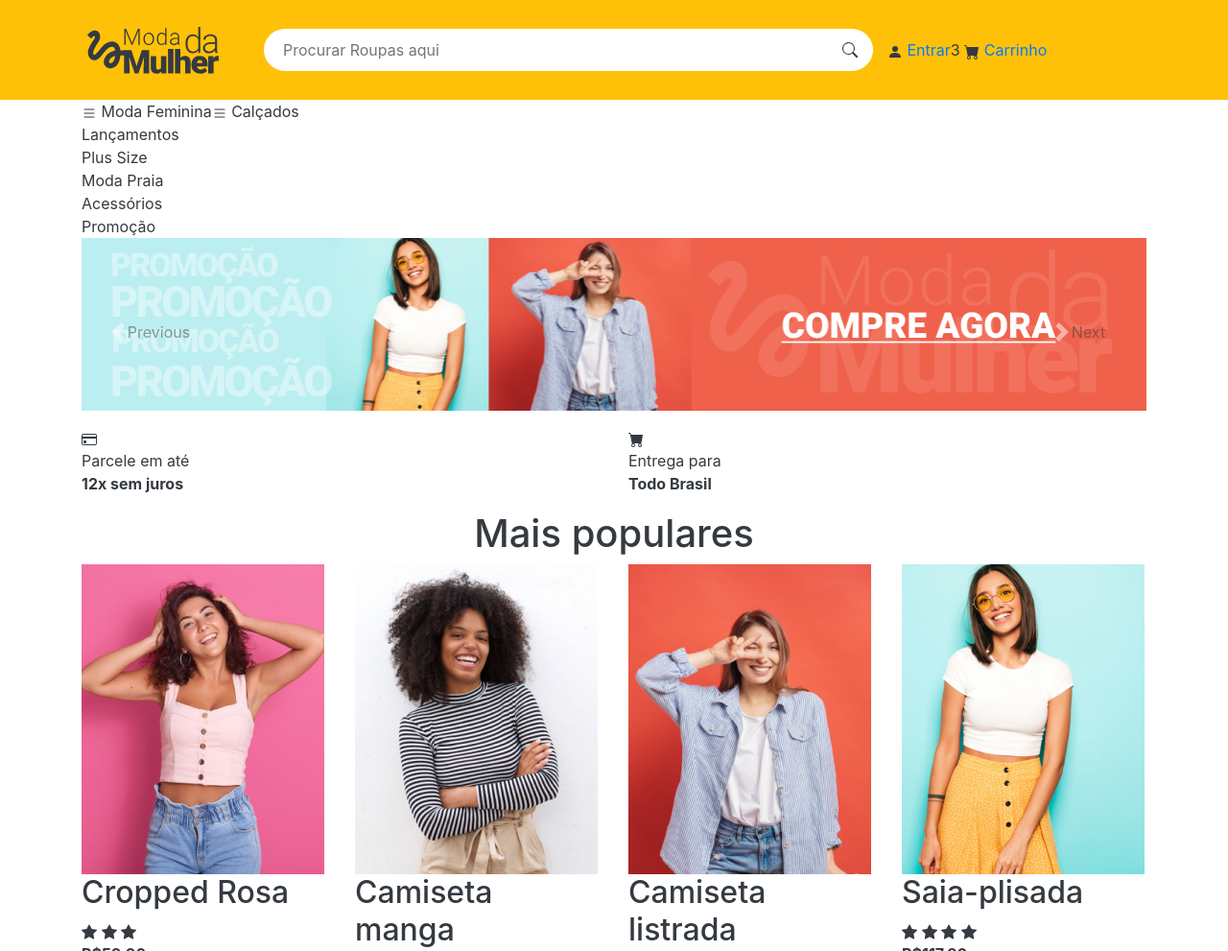
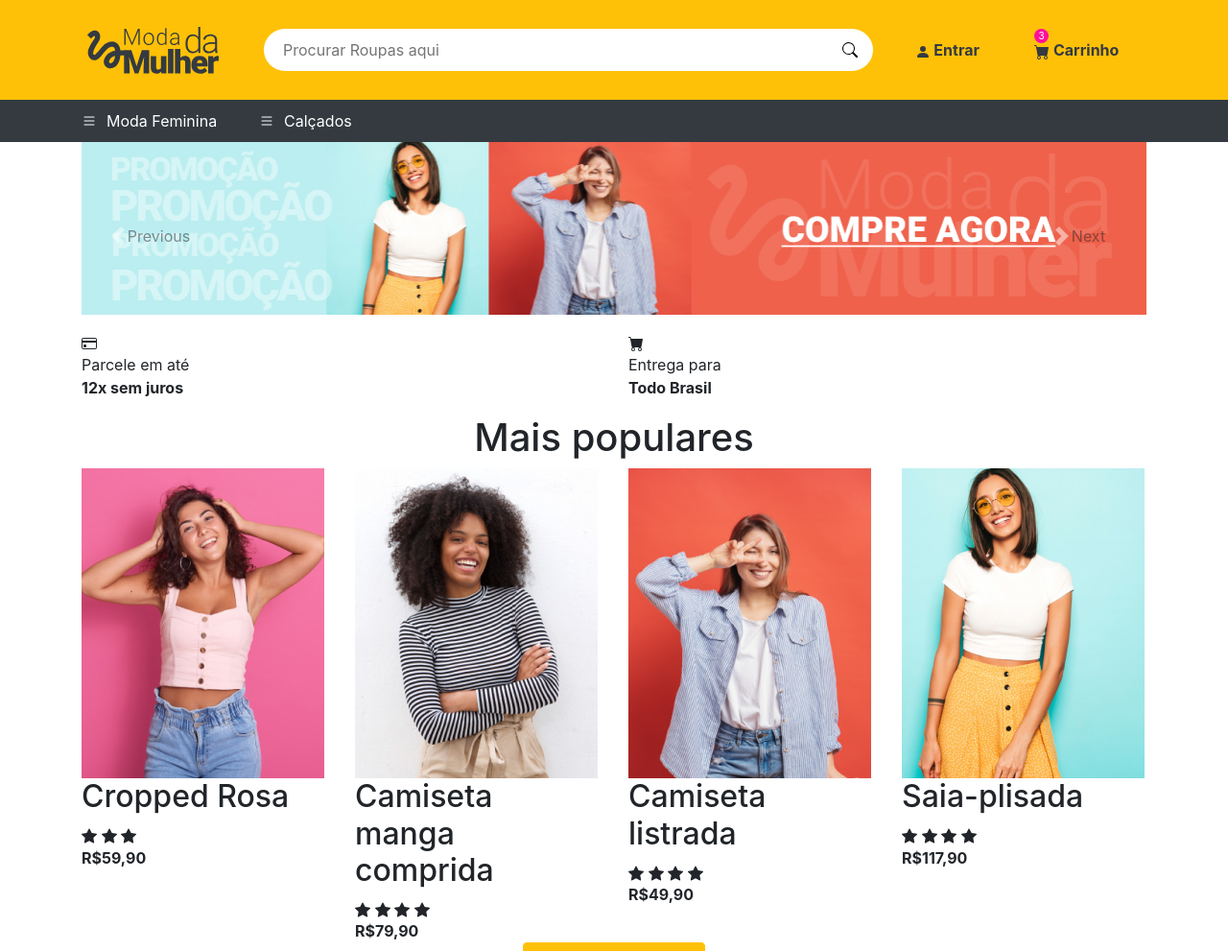
Before and after one commit to AdaltonVitor/loja-de-roupas-front, a plain HTML site: page index.html in a window 1280 px wide. Shown: the top 991 px of the page at 96% size. Drawn offline with nearby package versions, Linux system fonts and the light colour scheme.

Commit message:
sub-menu

```diff
--- a/assets/scss/config.scss
+++ b/assets/scss/config.scss
@@ -1,4 +1,4 @@
-*{
+body{
     color: $cor-secundaria;
 }
 a{text-decoration: none !important;}
--- a/assets/scss/header.scss
+++ b/assets/scss/header.scss
@@ -26,4 +26,37 @@ header{
             outline: 0;
         }
     }
+    ul{
+        li{
+            position: relative;
+            span.notificacao{
+                color: $branco;
+
+                position: absolute;
+                top: -10px;
+                left: 0px;
+
+
+                background: $rosa;
+                font-size: 10px;
+                width: 15px;
+                height: 15px;
+
+                border-radius: 100%;
+
+
+            }
+            a{
+                font-size: 16px;
+                font-weight: bold;
+                color: $cor-secundaria;
+                svg{
+                    font-size: 23px;
+                }
+                &:hover{color: initial;}
+            }
+        }
+
+    }
+
 }
--- /dev/null
+++ b/assets/scss/nav-produtos.scss
@@ -0,0 +1,20 @@
+nav.nav-produtos{
+    background: $cor-secundaria;
+    color: $branco;
+        ul.nav{
+            li{
+
+               position: relative;
+                padding: 10px 0;
+
+                svg{
+                    font-size: 20px;
+                    margin-right: 10px;
+                }
+
+                ul.nav{
+                    display: none;
+                }
+            }
+        }
+}
--- a/assets/scss/style.scss
+++ b/assets/scss/style.scss
@@ -9,6 +9,8 @@
 
 //componemts
 @import "./header.scss";
+@import "./nav-produtos.scss";
+
 
 
 //framework
--- a/assets/scss/variaveis.scss
+++ b/assets/scss/variaveis.scss
@@ -1,4 +1,4 @@
 $branco: #fff;
-$rosa: #ff0f9a;
-$cor-primaria: #ffc107;
+$rosa: #ff0f9A;
+$cor-primaria: #ffC107;
 $cor-secundaria: #343a40;
--- a/index.html
+++ b/index.html
@@ -60,7 +60,7 @@
 
                     <!--adminstrativo do cliente-->
 
-                    <ul class="col-md-3 nav">
+                    <ul class="col-md-3 nav d-flex align-items-center justify-content-around">
 
                         <li class="nav-item">
                             <a href="#">
@@ -72,7 +72,7 @@
                         </li>
 
                         <li class="nav-item">
-                            <span class="notificacao">3</span>
+                            <span class="notificacao d-flex align-items-center justify-content-center">3</span>
                             <a href="#">
                                 <svg xmlns="http://www.w3.org/2000/svg" width="16" height="16" fill="currentColor" class="bi bi-cart-fill" viewBox="0 0 16 16">
                                     <path d="M0 1.5A.5.5 0 0 1 .5 1H2a.5.5 0 0 1 .485.379L2.89 3H14.5a.5.5 0 0 1 .491.592l-1.5 8A.5.5 0 0 1 13 12H4a.5.5 0 0 1-.491-.408L2.01 3.607 1.61 2H.5a.5.5 0 0 1-.5-.5zM5 12a2 2 0 1 0 0 4 2 2 0 0 0 0-4zm7 0a2 2 0 1 0 0 4 2 2 0 0 0 0-4zm-7 1a1 1 0 1 1 0 2 1 1 0 0 1 0-2zm7 0a1 1 0 1 1 0 2 1 1 0 0 1 0-2z"/>
@@ -99,7 +99,7 @@
             <ul class="nav">
                 <!--list itens-->
 
-                <li class="nav-item">
+                <li class="nav-item col-md-2 d-flex align-items-center">
                     <svg xmlns="http://www.w3.org/2000/svg" width="16" height="16" fill="currentColor" class="bi bi-list" viewBox="0 0 16 16">
                         <path fill-rule="evenodd" d="M2.5 12a.5.5 0 0 1 .5-.5h10a.5.5 0 0 1 0 1H3a.5.5 0 0 1-.5-.5zm0-4a.5.5 0 0 1 .5-.5h10a.5.5 0 0 1 0 1H3a.5.5 0 0 1-.5-.5zm0-4a.5.5 0 0 1 .5-.5h10a.5.5 0 0 1 0 1H3a.5.5 0 0 1-.5-.5z"/>
                       </svg>
@@ -121,7 +121,7 @@
                       </ul>
                       <!--end submenu-->
                 </li>
-                <li class="nav-item">
+                <li class="nav-item col-md-2 d-flex align-items-center">
                     <svg xmlns="http://www.w3.org/2000/svg" width="16" height="16" fill="currentColor" class="bi bi-list" viewBox="0 0 16 16">
                         <path fill-rule="evenodd" d="M2.5 12a.5.5 0 0 1 .5-.5h10a.5.5 0 0 1 0 1H3a.5.5 0 0 1-.5-.5zm0-4a.5.5 0 0 1 .5-.5h10a.5.5 0 0 1 0 1H3a.5.5 0 0 1-.5-.5zm0-4a.5.5 0 0 1 .5-.5h10a.5.5 0 0 1 0 1H3a.5.5 0 0 1-.5-.5z"/>
                       </svg>
```
Also changed, not shown: assets/css/style.css, 1 other file.
